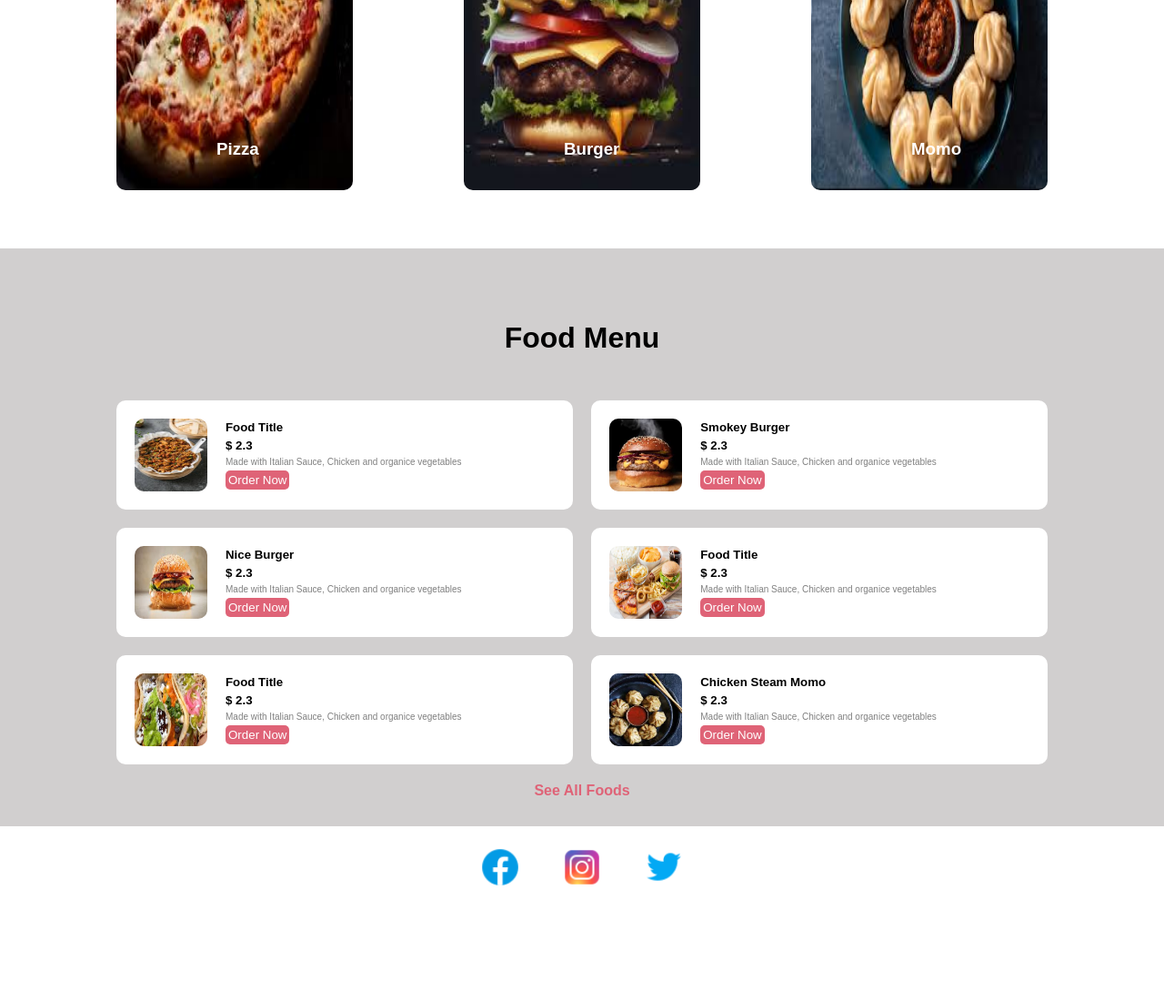
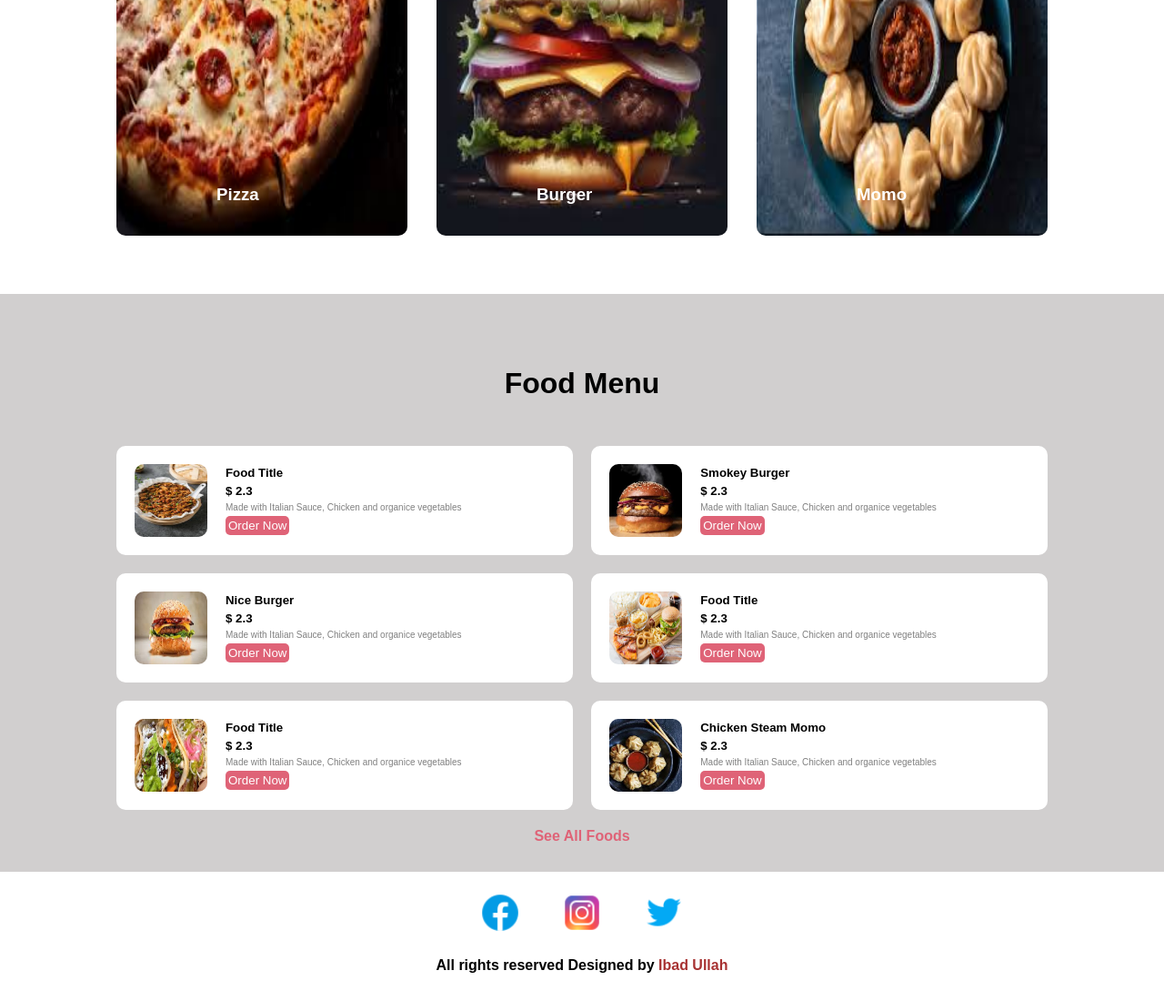
Before and after one commit to Ibad18/react-food-website, a React (Vite) app: page / in a window 1280 px wide. Shown: the part 598-1698 px from the top of the page at 91% size. Before the commit the page ends 1600 px from the top, so only its background shows below. Built offline with nearby package versions, Linux system fonts and the light colour scheme.

Commit message:
Explore Food component created

```diff
--- a/src/components/ExploreFood/ExploreFood.css
+++ b/src/components/ExploreFood/ExploreFood.css
@@ -23,8 +23,6 @@
 }
 .image img{
     border-radius: 10px;
+    width: 320px;
+    height: 400px;
 }
-img {
-    width: 260px;
-    height: 350px;
-}
--- a/src/components/Footer/Footer.css
+++ b/src/components/Footer/Footer.css
@@ -1,15 +1,17 @@
 .footer{
     width: 100%;
-    /* height: 70px; */
     padding-left: 10%;
     padding-right: 10%;
     text-align: center;
-    /* display: flex;
-    align-items: center;
-    justify-content: space-between; */
 }
 .icons img{
     margin: 20px;
     width: 50px;
     height: 50px;
 }
+.footer h4 span{
+    color: rgb(167, 49, 49);
+}
+.footer h4{
+    margin-bottom: 30px;
+}
--- a/src/components/Footer/Footer.jsx
+++ b/src/components/Footer/Footer.jsx
@@ -11,6 +11,7 @@ const Footer = () => {
                 <img src={instagramIcon} alt="" />
                 <img src={twitterIcon} alt="" />
             </div>
+            <h4>All rights reserved Designed by <span>Ibad Ullah</span></h4>
         </div>
     )
 }
```
